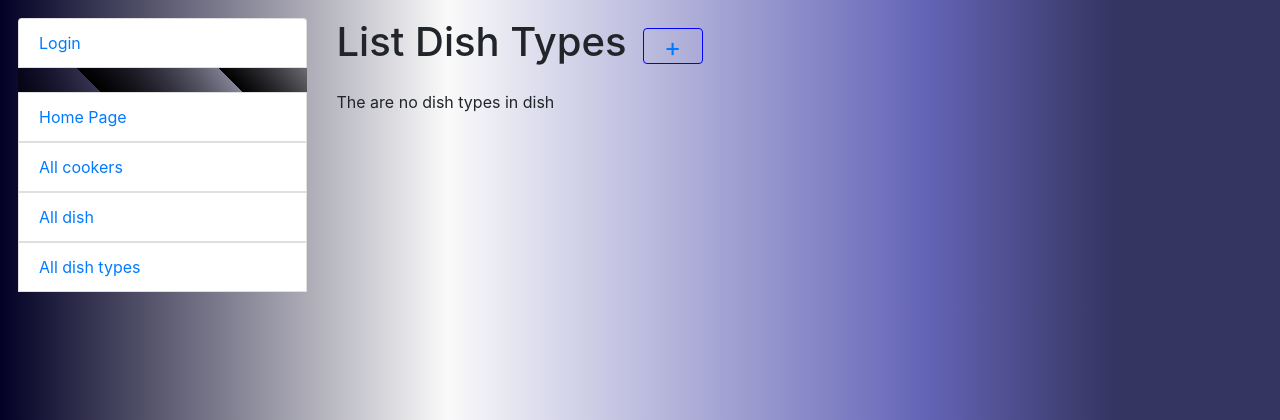
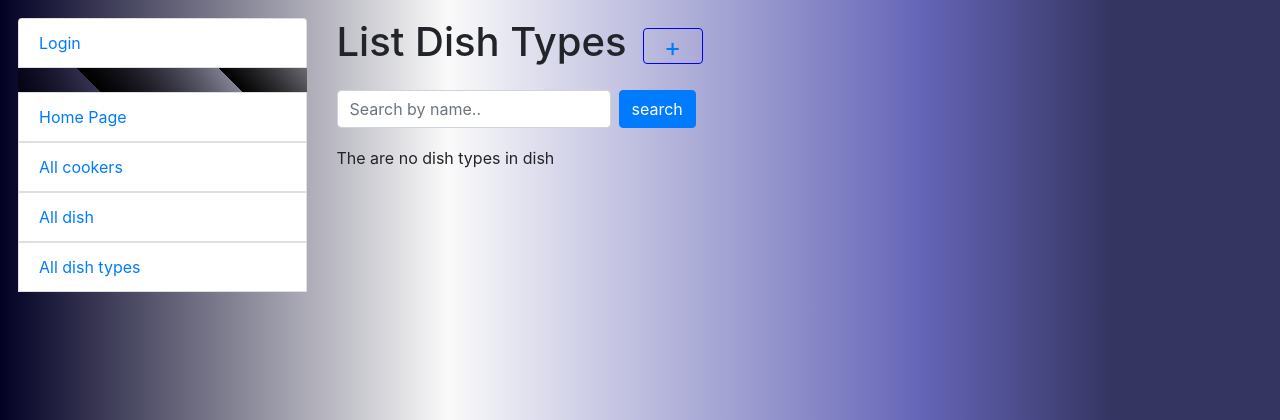
Before and after one commit to HrytVlad/restaraunt_kitchen_service, a Django app: page /dish-types/ in a window 1280 px wide. Shown: the top 420 px of the page. Run offline with Django 4.2, Linux system fonts and the light colour scheme; data that the repository does not hold is empty; some libraries are stand-ins or nearby versions.

Commit message:
add search form in dish type list

```diff
--- a/templates/kitchen/dish_type_list.html
+++ b/templates/kitchen/dish_type_list.html
@@ -1,4 +1,5 @@
 {% extends "base.html" %}
+{% load crispy_forms_filters %}
 
 {% block content %}
 
@@ -9,6 +10,11 @@
     <div class="add-button">
         <a href="{% url 'kitchen:dish-type-create' %}">+</a>
     </div>
+  </div>
+  <div class="search-block">
+    <form action="" method="get" class="form-inline">{{ search_form|crispy }}
+    <input style="margin-left: 8px" class="btn btn-primary" type="submit" value="search">
+    </form>
   </div>
 
   {% if dish_type_list %}
```
